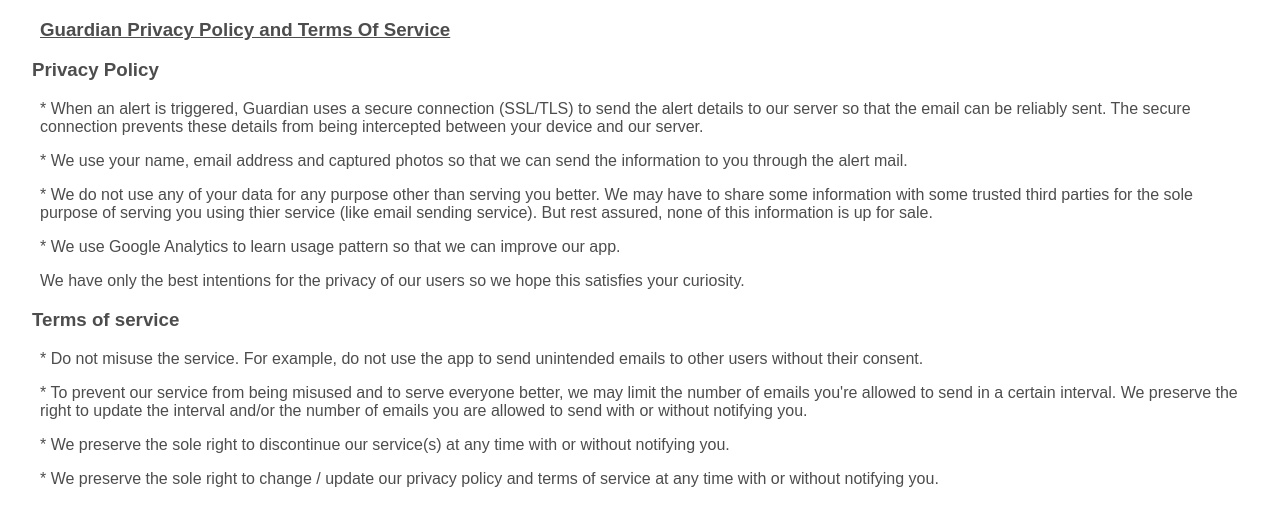
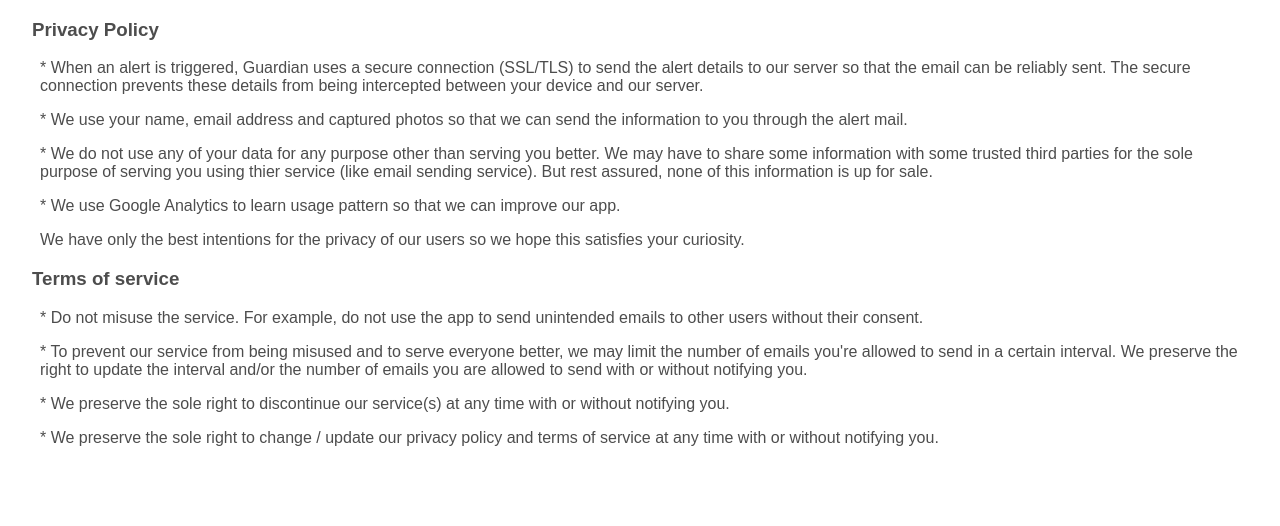
Before and after one commit to IR-Labs/ir-labs.github.io, a plain HTML site: page guardian/privacy-policy-and-tos.html in a window 1280 px wide. Drawn offline with Linux system fonts and the light colour scheme.

Commit message:
Update privacy-policy-and-tos.html

```diff
--- a/guardian/privacy-policy-and-tos.html
+++ b/guardian/privacy-policy-and-tos.html
@@ -19,9 +19,7 @@
 </head>
 <body>
 
-<h3><u>Guardian Privacy Policy and Terms Of Service</u></h3>
-
-
+<!-- <h3><u>Guardian Privacy Policy and Terms Of Service</u></h3> -->
 
 <h3>Privacy Policy</h3>
 
```
